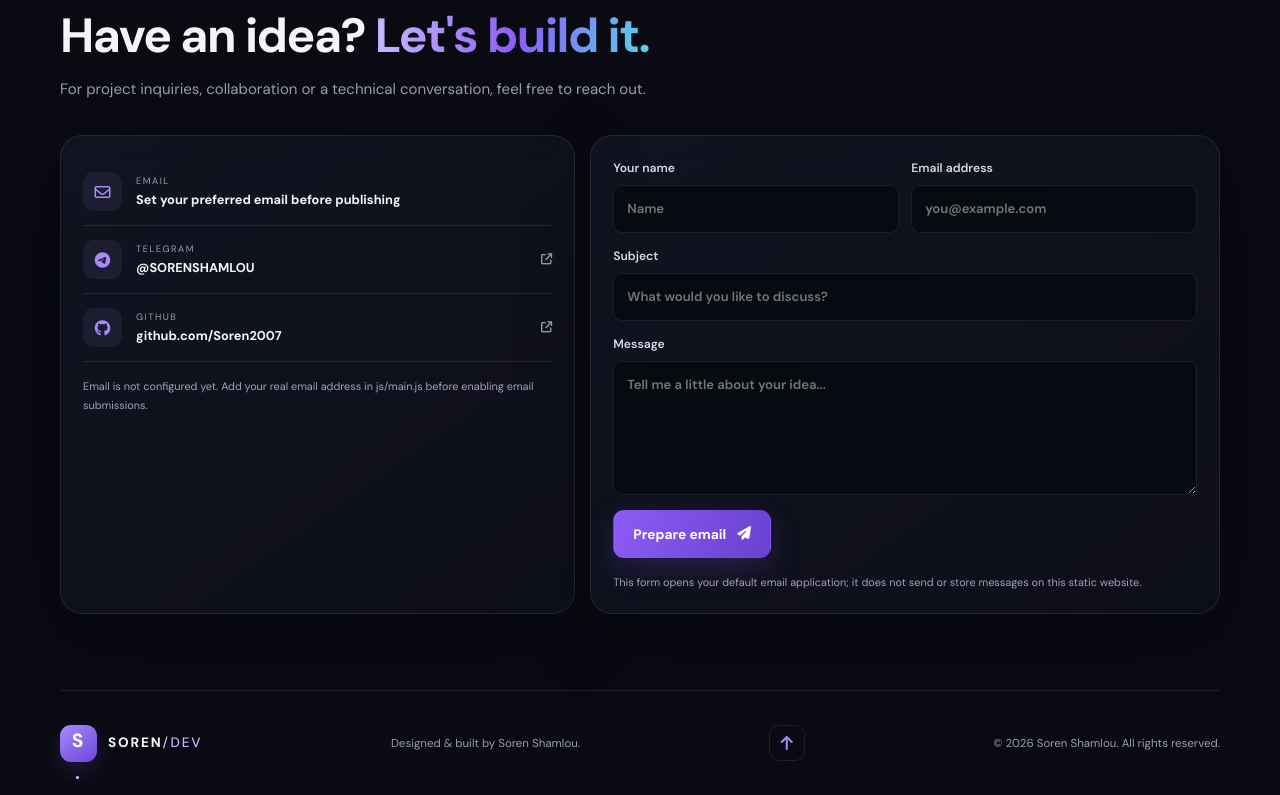
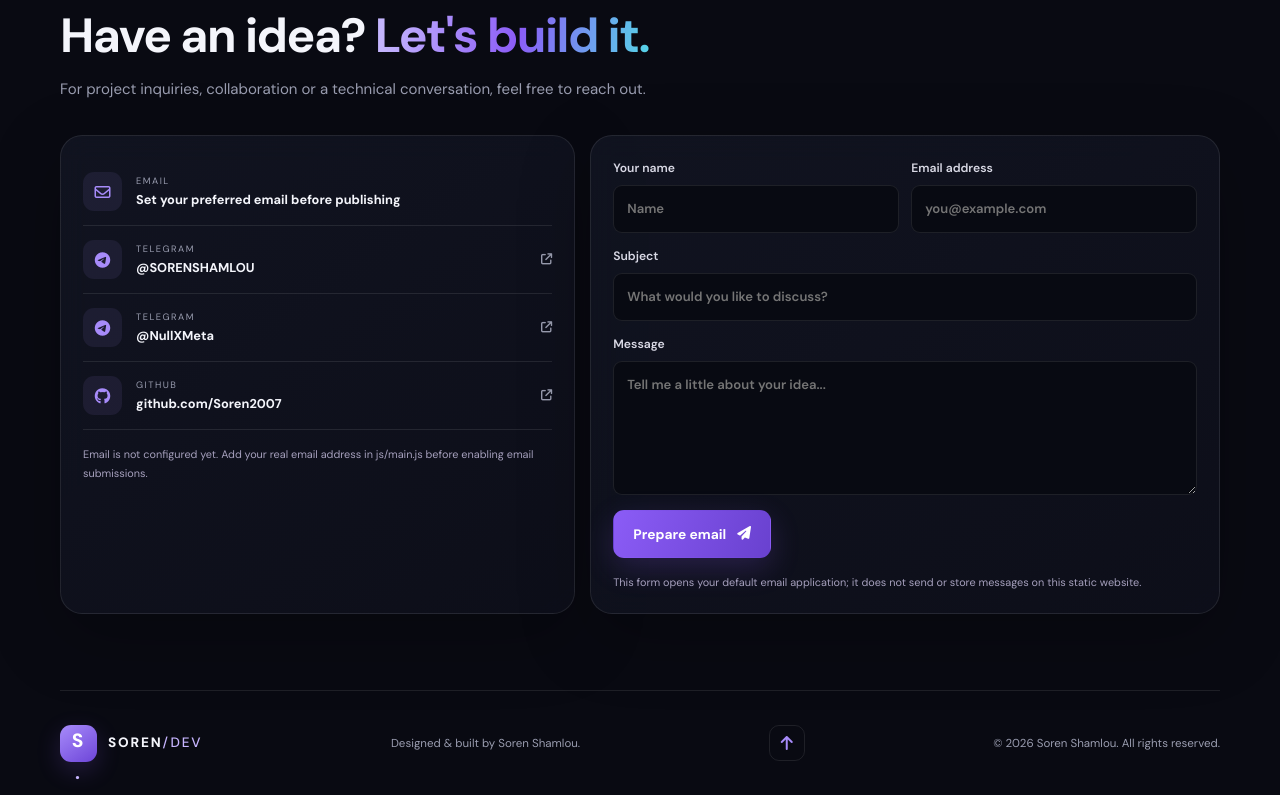
Before and after one commit to Soren2007/Soren2007.github.io, a plain HTML site: page index.html in a window 1280 px wide. Shown: the part 6119-6914 px from the top of the page. Drawn offline with Linux system fonts and the light colour scheme.

Commit message:
new version

```diff
--- a/index.html
+++ b/index.html
@@ -122,7 +122,7 @@
 
     <section class="content-section section-shell contact-section" id="contact">
       <div class="section-heading reveal"><p class="section-index">07 / CONTACT</p><h2>Have an idea? <span>Let's build it.</span></h2><p class="section-subtitle">For project inquiries, collaboration or a technical conversation, feel free to reach out.</p></div>
-      <div class="contact-grid"><div class="panel contact-panel reveal"><div class="contact-method"><i class="fa-regular fa-envelope"></i><span><small>EMAIL</small><strong>Set your preferred email before publishing</strong></span></div><a href="https://t.me/SORENSHAMLOU" target="_blank" rel="noopener noreferrer" class="contact-method"><i class="fa-brands fa-telegram"></i><span><small>TELEGRAM</small><strong>@SORENSHAMLOU</strong></span><i class="fa-solid fa-arrow-up-right-from-square"></i></a><a href="https://github.com/Soren2007" target="_blank" rel="noopener noreferrer" class="contact-method"><i class="fa-brands fa-github"></i><span><small>GITHUB</small><strong>github.com/Soren2007</strong></span><i class="fa-solid fa-arrow-up-right-from-square"></i></a><p class="contact-note">Email is not configured yet. Add your real email address in js/main.js before enabling email submissions.</p></div>
+      <div class="contact-grid"><div class="panel contact-panel reveal"><div class="contact-method"><i class="fa-regular fa-envelope"></i><span><small>EMAIL</small><strong>Set your preferred email before publishing</strong></span></div><a href="https://t.me/SORENSHAMLOU" target="_blank" rel="noopener noreferrer" class="contact-method"><i class="fa-brands fa-telegram"></i><span><small>TELEGRAM</small><strong>@SORENSHAMLOU</strong></span><i class="fa-solid fa-arrow-up-right-from-square"></i></a><a href="https://t.me/NullXMeta" target="_blank" rel="noopener noreferrer" class="contact-method"><i class="fa-brands fa-telegram"></i><span><small>TELEGRAM</small><strong>@NullXMeta</strong></span><i class="fa-solid fa-arrow-up-right-from-square"></i></a><a href="https://github.com/Soren2007" target="_blank" rel="noopener noreferrer" class="contact-method"><i class="fa-brands fa-github"></i><span><small>GITHUB</small><strong>github.com/Soren2007</strong></span><i class="fa-solid fa-arrow-up-right-from-square"></i></a><p class="contact-note">Email is not configured yet. Add your real email address in js/main.js before enabling email submissions.</p></div>
       <form class="panel contact-form reveal" id="contact-form"><div class="form-row"><label>Your name<input name="name" autocomplete="name" required maxlength="80" placeholder="Name"></label><label>Email address<input name="email" type="email" autocomplete="email" required maxlength="120" placeholder="you@example.com"></label></div><label>Subject<input name="subject" required maxlength="120" placeholder="What would you like to discuss?"></label><label>Message<textarea name="message" rows="5" required maxlength="3000" placeholder="Tell me a little about your idea..."></textarea></label><button class="button button-primary" type="submit">Prepare email <i class="fa-solid fa-paper-plane"></i></button><p class="form-hint" id="form-status" role="status">This form opens your default email application; it does not send or store messages on this static website.</p></form></div>
     </section>
   </main>
```
